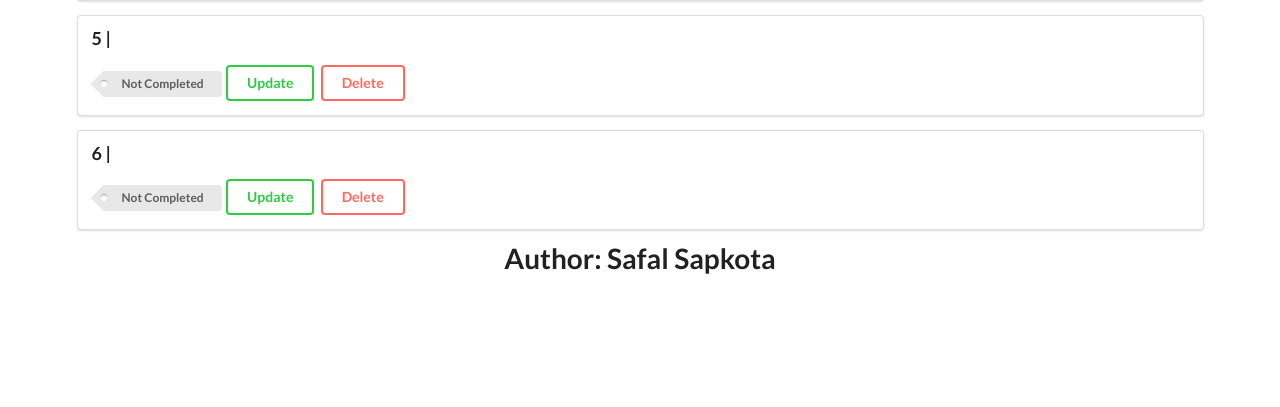
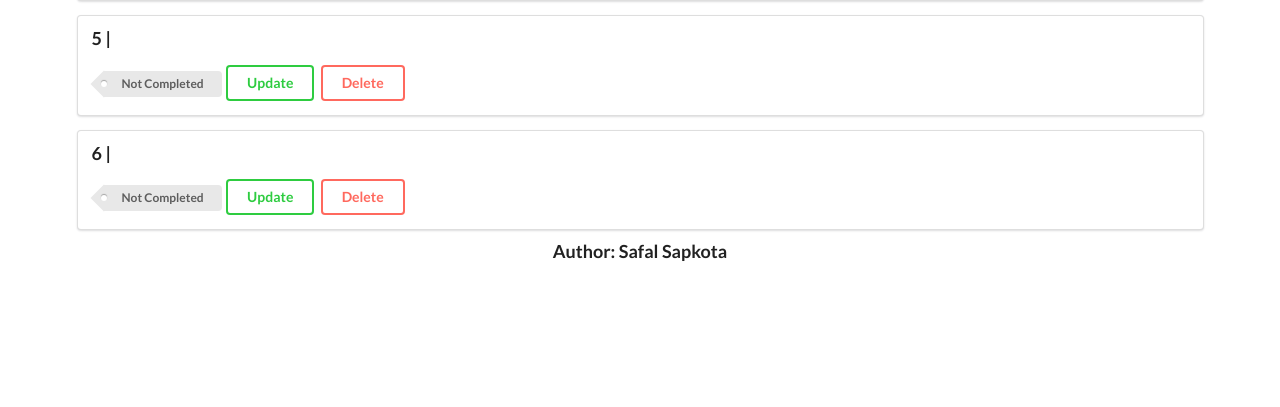
Before and after one commit to Safal30/Flask-Checklist-App, a Flask app: page / in a window 1280 px wide. Shown: the part 439-846 px from the top of the page. Run offline with Flask 2, Linux system fonts and the light colour scheme; data comes from the database, SQL or seed files in the repository.

Commit message:
Update base.html

```diff
--- a/templates/base.html
+++ b/templates/base.html
@@ -54,9 +54,9 @@
     </div>
 
     <footer>
-        <h1 style="margin-top:10px;" class="ui center aligned header">
+        <h3 style="margin-top:10px;" class="ui center aligned header">
             Author: Safal Sapkota
-        </h1>
+        </h3>
         </p>
     </footer>
 
```
